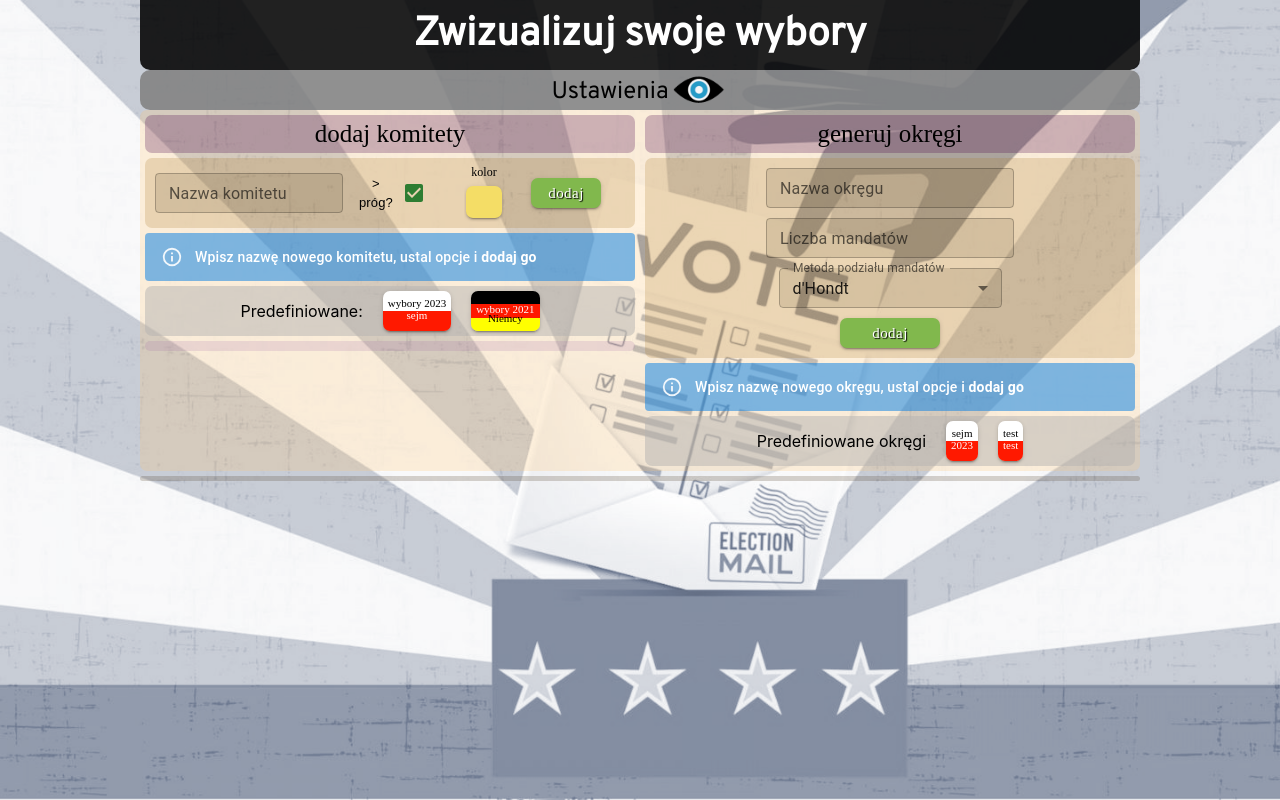
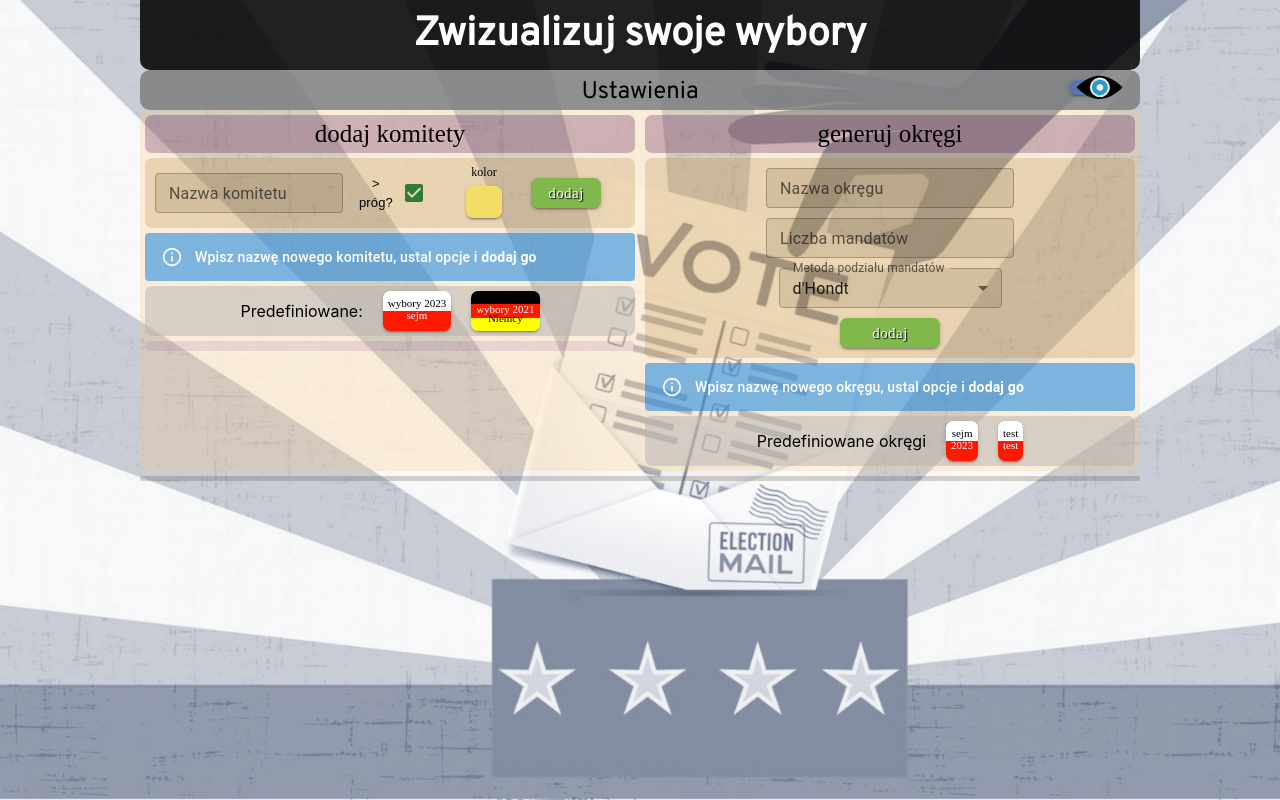
Before and after one commit to Damiinho/election-map, a React (Create React App) app: page / in a window 1280 px wide. Built offline with nearby package versions, Linux system fonts and the light colour scheme; a web font is replaced by a local one.

Commit message:
mySwitch component

```diff
--- a/src/App.scss
+++ b/src/App.scss
@@ -85,6 +85,7 @@
       border-radius: 10px;
       background-color: #808080dd;
       cursor: pointer;
+      position: relative;
 
       &__name {
         position: relative;
@@ -94,9 +95,22 @@
         font-family: "Overpass", sans-serif;
         font-weight: 200;
       }
-      &__img {
-        width: 60px;
-        height: 40px;
+      &__side {
+        position: absolute;
+        top: 0;
+        right: 10px;
+        display: flex;
+        flex-direction: row;
+        @include justify-align-center;
+        &-img {
+          position: relative;
+          top: 0;
+          left: 0;
+          transform: translate(-50%, -50%);
+
+          width: 45px;
+          height: 30px;
+        }
       }
     }
   }
@@ -104,12 +118,22 @@
 
 .options {
   background-color: #ffc36a3a;
-  display: flex;
+  display: grid;
   border-radius: $default-border-radius;
   padding-bottom: $default-padding;
 
+  grid-template-columns: repeat(2, 1fr);
+  grid-template-rows: 1fr;
+  transition: grid-template-rows 1s ease-out;
+
+  overflow: hidden;
+  &.hide {
+    grid-template-rows: 0fr;
+    overflow: hidden;
+  }
+
   &__addparty {
-    width: 50%;
+    overflow: hidden;
     display: flex;
     flex-direction: column;
     gap: $default-gap;
@@ -302,7 +326,7 @@
     }
   }
   &__adddistrict {
-    width: 50%;
+    overflow: hidden;
     display: flex;
     flex-direction: column;
     gap: $default-gap;
@@ -378,6 +402,7 @@
   width: 100%;
   border-radius: $default-border-radius;
   padding-bottom: $default-padding;
+
   &-list {
     display: grid;
     grid-template-columns: 1fr 1fr 1fr;
--- a/src/DistrictListButtons.js
+++ b/src/DistrictListButtons.js
@@ -1,9 +1,9 @@
-import { Button } from "@mui/material";
+import MySwitch from "./MySwitch";
 
 const DistrictListButton = () => {
   return (
     <>
-      <Button>elo</Button>
+      <MySwitch />
     </>
   );
 };
--- /dev/null
+++ b/src/MySwitch.js
@@ -0,0 +1,77 @@
+import { useState } from "react";
+import hideSVG from "./img/hide.svg";
+import showSVG from "./img/show.svg";
+
+const MySwitch = (props) => {
+  const [isChecked, setIsChecked] = useState(props.defaultValue || false);
+  const imgDisplay = props.imgDisplay || false;
+  const checkedIMG = props.checkedIMG || showSVG;
+  const uncheckedIMG = props.uncheckedIMG || hideSVG;
+  const thumbDisplay = props.thumbDisplay === false ? false : true;
+  const thumbColor = props.thumbColor || "#90c4ff";
+  const trackColor = props.trackColor || "#727272bb";
+  const trackCheckedColor = props.trackCheckedColor || "#4871bdb9";
+  const size = props.size || 1;
+
+  const handleClick = () => {
+    setIsChecked(!isChecked);
+  };
+
+  const mySwitchStyle = {
+    cursor: "pointer",
+    width: size * 80,
+    height: size * 35,
+    display: "flex",
+    justifyContent: "center",
+    alignItems: "center",
+  };
+
+  const trackStyle = {
+    width: size * 43,
+    height: size * 15,
+    borderRadius: "10px",
+    backgroundColor: isChecked ? trackCheckedColor : trackColor,
+    boxShadow:
+      "0px 3px 1px -2px rgba(0, 0, 0, 0.2), 0px 2px 2px 0px rgba(0, 0, 0, 0.14), 0px 1px 5px 0px rgba(0, 0, 0, 0.12)",
+  };
+
+  const thumbStyle = {
+    width: size * 23,
+    height: size * 23,
+    borderRadius: "10px",
+    backgroundColor: thumbDisplay ? thumbColor : "",
+    boxShadow: thumbDisplay
+      ? "0px 3px 1px -2px rgba(0, 0, 0, 0.2), 0px 2px 2px 0px rgba(0, 0, 0, 0.14), 0px 1px 5px 0px rgba(0, 0, 0, 0.12)"
+      : "",
+    position: "relative",
+    top: "0",
+    transform: "translateY(-17.3913%)",
+    transition: "0.2s",
+    left: isChecked ? 20 * size : 0,
+  };
+
+  const imgStyle = {
+    display: imgDisplay ? "inline" : "none",
+    position: "relative",
+    top: "50%",
+    left: "50%",
+    transform: "translate(-50%, -50%)",
+    width: "240%",
+  };
+
+  return (
+    <div style={mySwitchStyle} onClick={handleClick}>
+      <div style={trackStyle}>
+        <div style={thumbStyle}>
+          <img
+            style={imgStyle}
+            src={isChecked ? checkedIMG : uncheckedIMG}
+            alt="thumb"
+          />
+        </div>
+      </div>
+    </div>
+  );
+};
+
+export default MySwitch;
--- a/src/Options.js
+++ b/src/Options.js
@@ -2,8 +2,7 @@
 import AddDistrict from "./AddDistrict";
 import { useContext } from "react";
 import { AppContext } from "./contexts/AppContext";
-import showIMG from "./img/show.png";
-import hideIMG from "./img/hide.png";
+import MySwitch from "./MySwitch";
 
 const Options = () => {
   const { showOptions, setShowOptions } = useContext(AppContext);
@@ -16,20 +15,14 @@
     <div className="App__options">
       <div className="App__options-handler" onClick={handleShowOptions}>
         <span className="App__options-handler__name">Ustawienia</span>
-        <img
-          className="App__options-handler__img"
-          src={showOptions ? showIMG : hideIMG}
-          alt="show"
-        />
+        <div className="App__options-handler__side">
+          <MySwitch imgDisplay defaultValue={true} thumbDisplay={false} />
+        </div>
       </div>
-      {showOptions ? (
-        <div className="options">
-          <AddParty />
-          <AddDistrict />
-        </div>
-      ) : (
-        ""
-      )}
+      <div className={`options ${!showOptions ? "hide" : ""}`}>
+        <AddParty />
+        <AddDistrict />
+      </div>
     </div>
   );
 };
```
Also changed, not shown: src/img/hide.svg (added), src/img/show.svg (added).
